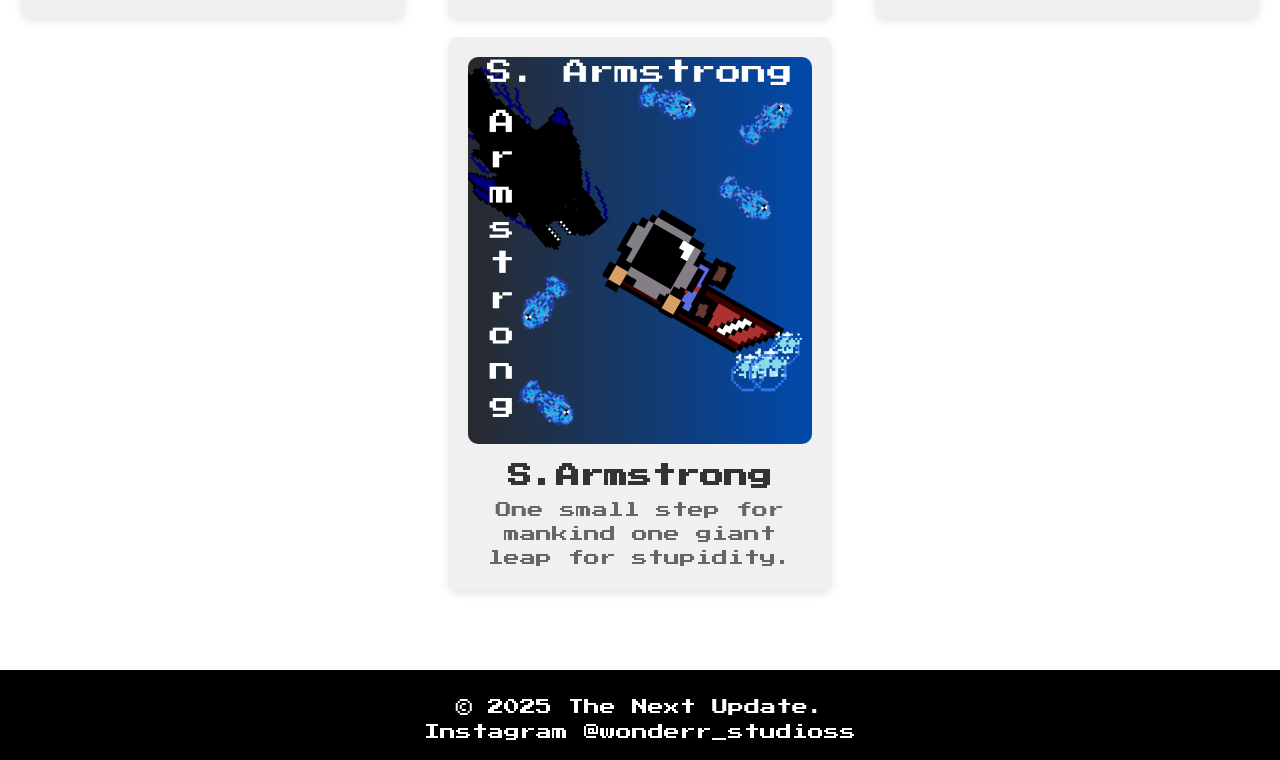
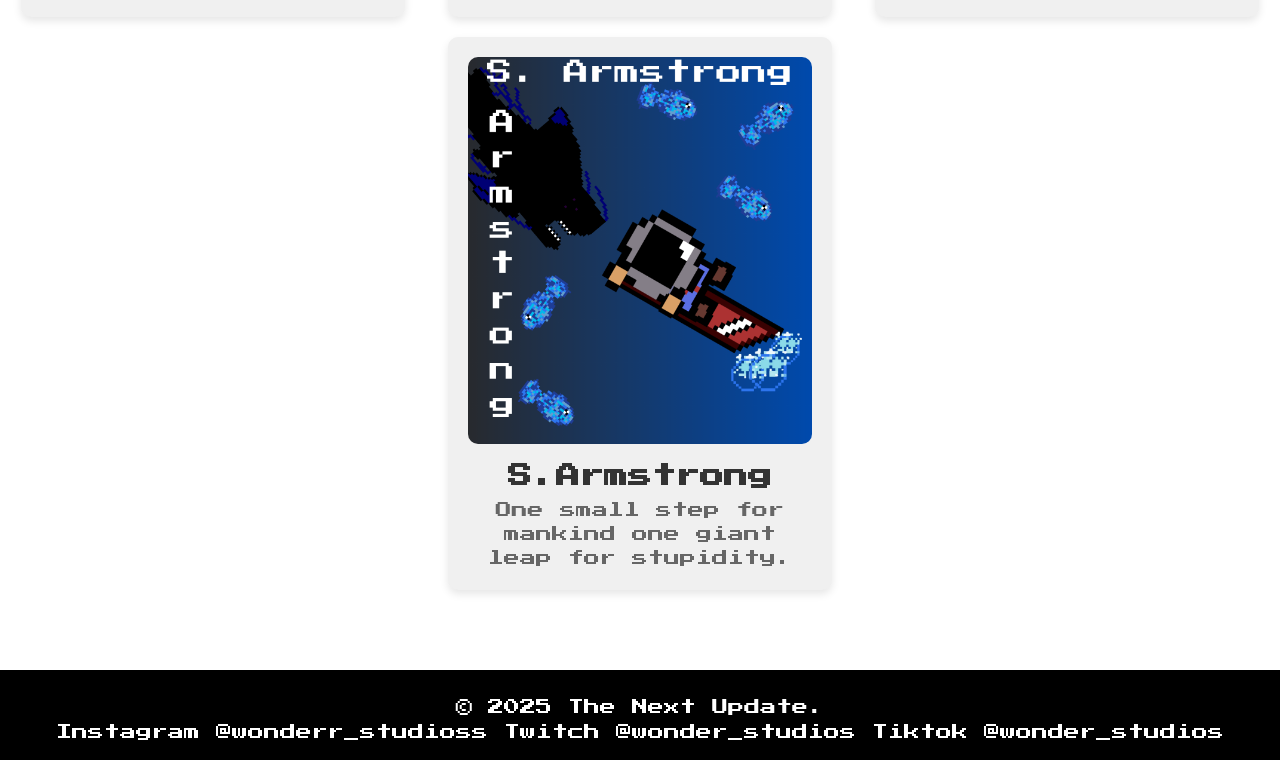
Before and after one commit to Akdonut6/TNU, a plain HTML site: page index.html in a window 1280 px wide. Shown: the part 1591-2351 px from the top of the page. Drawn offline with Linux system fonts and the light colour scheme.

Commit message:
Update index.html

```diff
--- a/index.html
+++ b/index.html
@@ -63,6 +63,8 @@
     <footer>
         <p>&copy; 2025 The Next Update.</p>
         <a href="https://www.instagram.com/wonderr_studioss/">Instagram @wonderr_studioss</a>
+        <a href="https://www.twitch.tv/wonder_studios">Twitch @wonder_studios</a>
+        <a href="https://www.tiktok.com/@wonder_studios1?enable_tiktok_webview=true">Tiktok @wonder_studios</a>
     </footer>
 </body>
 </html>
```
